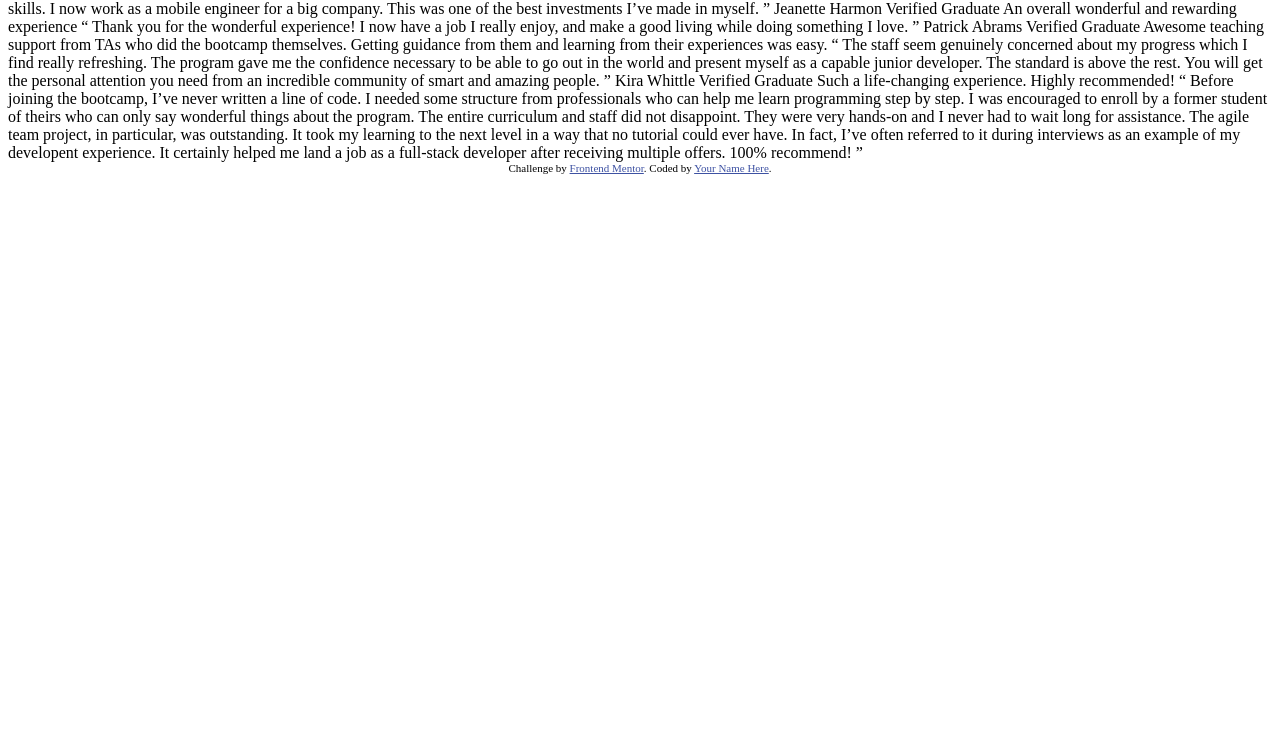
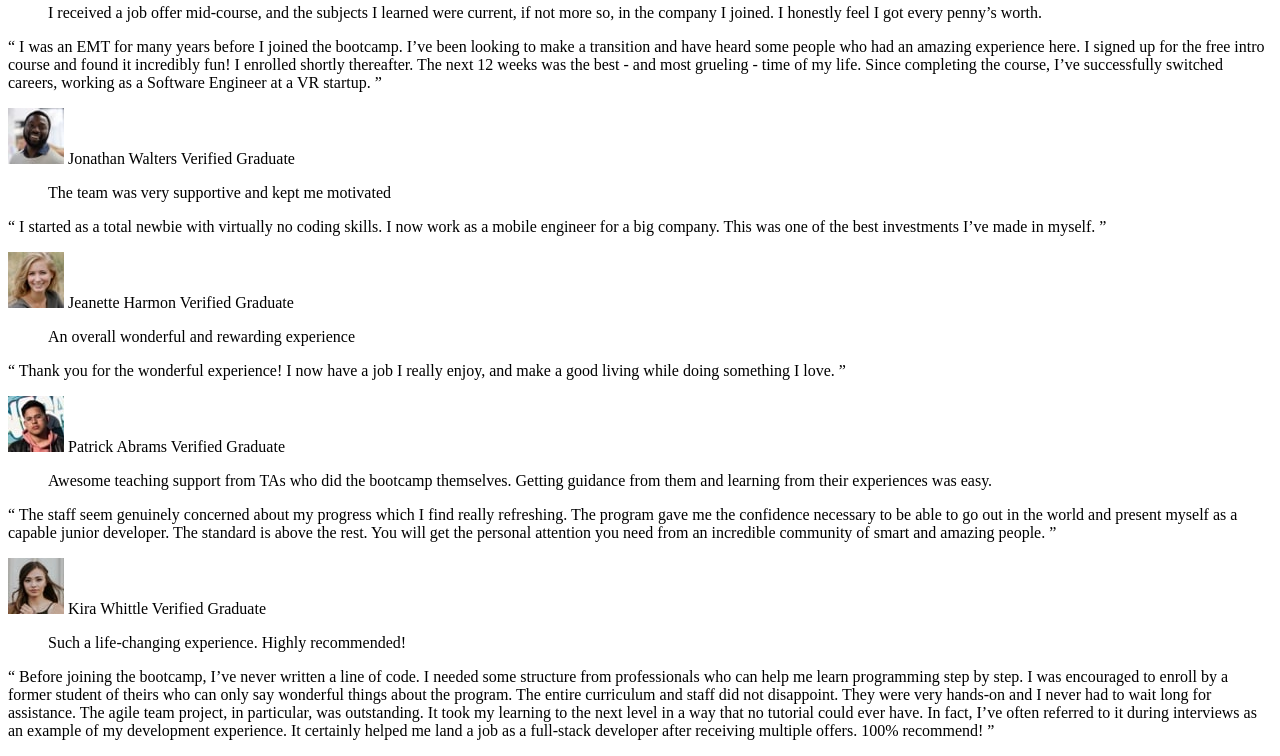
Before and after one commit to ryanthayes/fem-testimonials-grid-section, a plain HTML site: page index.html in a window 1280 px wide. Shown: the part 80-836 px from the top of the page. Before the commit the page ends 800 px from the top, so only its background shows below. Drawn offline with Linux system fonts and the light colour scheme.

Commit message:
Write semantic HTML

```diff
--- a/index.html
+++ b/index.html
@@ -5,72 +5,65 @@
   <meta name="viewport" content="width=device-width, initial-scale=1.0"> <!-- displays site properly based on user's device -->
 
   <link rel="icon" type="image/png" sizes="32x32" href="./images/favicon-32x32.png">
+  <link rel="stylesheet" href="style.css">
+  <link rel="preconnect" href="https://fonts.googleapis.com">
+  <link rel="preconnect" href="https://fonts.gstatic.com" crossorigin>
+  <link href="https://fonts.googleapis.com/css2?family=Barlow+Semi+Condensed:wght@500;600&display=swap" rel="stylesheet">
 
-  <title>Frontend Mentor | [Challenge Name Here]</title>
 
-  <!-- Feel free to remove these styles or customise in your own stylesheet 👍 -->
-  <style>
-    .attribution { font-size: 11px; text-align: center; }
-    .attribution a { color: hsl(228, 45%, 44%); }
-  </style>
+  <title>FEM Testimonials Grid Section</title>
 </head>
 <body>
-  Daniel Clifford
-  Verified Graduate
-
-  I received a job offer mid-course, and the subjects I learned were current, if not more so,
-  in the company I joined. I honestly feel I got every penny’s worth.
-
-  “ I was an EMT for many years before I joined the bootcamp. I’ve been looking to make a
-  transition and have heard some people who had an amazing experience here. I signed up
-  for the free intro course and found it incredibly fun! I enrolled shortly thereafter.
-  The next 12 weeks was the best - and most grueling - time of my life. Since completing
-  the course, I’ve successfully switched careers, working as a Software Engineer at a VR startup. ”
-
-  Jonathan Walters
-  Verified Graduate
-
-  The team was very supportive and kept me motivated
-
-  “ I started as a total newbie with virtually no coding skills. I now work as a mobile engineer
-  for a big company. This was one of the best investments I’ve made in myself. ”
-
-  Jeanette Harmon
-  Verified Graduate
-
-  An overall wonderful and rewarding experience
-
-  “ Thank you for the wonderful experience! I now have a job I really enjoy, and make a good living
-  while doing something I love. ”
-
-  Patrick Abrams
-  Verified Graduate
-
-  Awesome teaching support from TAs who did the bootcamp themselves. Getting guidance from them and
-  learning from their experiences was easy.
-
-  “ The staff seem genuinely concerned about my progress which I find really refreshing. The program
-  gave me the confidence necessary to be able to go out in the world and present myself as a capable
-  junior developer. The standard is above the rest. You will get the personal attention you need from
-  an incredible community of smart and amazing people. ”
-
-  Kira Whittle
-  Verified Graduate
-
-  Such a life-changing experience. Highly recommended!
-
-  “ Before joining the bootcamp, I’ve never written a line of code. I needed some structure from
-  professionals who can help me learn programming step by step. I was encouraged to enroll by a former
-  student of theirs who can only say wonderful things about the program. The entire curriculum and staff
-  did not disappoint. They were very hands-on and I never had to wait long for assistance. The agile team
-  project, in particular, was outstanding. It took my learning to the next level in a way that no tutorial
-  could ever have. In fact, I’ve often referred to it during interviews as an example of my developent
-  experience. It certainly helped me land a job as a full-stack developer after receiving multiple offers.
-  100% recommend! ”
-
-  <div class="attribution">
-    Challenge by <a href="https://www.frontendmentor.io?ref=challenge" target="_blank">Frontend Mentor</a>.
-    Coded by <a href="#">Your Name Here</a>.
-  </div>
+  <main>
+    <section class="testimonials">
+      <div class="card">
+        <div class="card__header">
+          <img class="card__image" src="images/image-daniel.jpg" alt="customer picture">
+          <card class="title">Daniel Clifford</card>
+          <card class="subtitle">Verified Graduate</card>
+        </div>
+        <blockquote class="card__quote">I received a job offer mid-course, and the subjects I learned were current, if not more so,
+          in the company I joined. I honestly feel I got every penny’s worth.</blockquote>
+          <p class="card__text">“ I was an EMT for many years before I joined the bootcamp. I’ve been looking to make a transition and have heard some people who had an amazing experience here. I signed up for the free intro course and found it incredibly fun! I enrolled shortly thereafter. The next 12 weeks was the best - and most grueling - time of my life. Since completing the course, I’ve successfully switched careers, working as a Software Engineer at a VR startup. ”</p>
+      </div>
+      <div class="card">
+        <div class="card__header">
+          <img class="card__image" src="images/image-jonathan.jpg" alt="customer picture">
+          <card class="title">Jonathan Walters</card>
+          <card class="subtitle">Verified Graduate</card>
+        </div>
+        <blockquote class="card__quote">The team was very supportive and kept me motivated</blockquote>
+          <p class="card__text"> “ I started as a total newbie with virtually no coding skills. I now work as a mobile engineer for a big company. This was one of the best investments I’ve made in myself. ”</p>
+      </div>
+      <div class="card">
+        <div class="card__header">
+          <img class="card__image" src="images/image-jeanette.jpg" alt="customer picture">
+          <card class="title">Jeanette Harmon</card>
+          <card class="subtitle">Verified Graduate</card>
+        </div>
+        <blockquote class="card__quote">An overall wonderful and rewarding experience</blockquote>
+          <p class="card__text">“ Thank you for the wonderful experience! I now have a job I really enjoy, and make a good living
+            while doing something I love. ”</p>
+      </div>
+      <div class="card">
+        <div class="card__header">
+          <img class="card__image" src="images/image-patrick.jpg" alt="customer picture">
+          <card class="title">Patrick Abrams</card>
+          <card class="subtitle">Verified Graduate</card>
+        </div>
+        <blockquote class="card__quote">Awesome teaching support from TAs who did the bootcamp themselves. Getting guidance from them and learning from their experiences was easy.</blockquote>
+          <p class="card__text">  “ The staff seem genuinely concerned about my progress which I find really refreshing. The program gave me the confidence necessary to be able to go out in the world and present myself as a capable junior developer. The standard is above the rest. You will get the personal attention you need from an incredible community of smart and amazing people. ”</p>
+      </div>
+      <div class="card">
+        <div class="card__header">
+          <img class="card__image" src="images/image-kira.jpg" alt="customer picture">
+          <card class="title">Kira Whittle</card>
+          <card class="subtitle">Verified Graduate</card>
+        </div>
+        <blockquote class="card__quote">Such a life-changing experience. Highly recommended!</blockquote>
+          <p class="card__text"> “ Before joining the bootcamp, I’ve never written a line of code. I needed some structure from professionals who can help me learn programming step by step. I was encouraged to enroll by a former student of theirs who can only say wonderful things about the program. The entire curriculum and staff did not disappoint. They were very hands-on and I never had to wait long for assistance. The agile team project, in particular, was outstanding. It took my learning to the next level in a way that no tutorial   could ever have. In fact, I’ve often referred to it during interviews as an example of my development experience. It certainly helped me land a job as a full-stack developer after receiving multiple offers. 100% recommend! ”</p>
+      </div>
+    </section>
+  </main>
 </body>
 </html>
```
Also changed, not shown: style.css (added), 1 other file.
